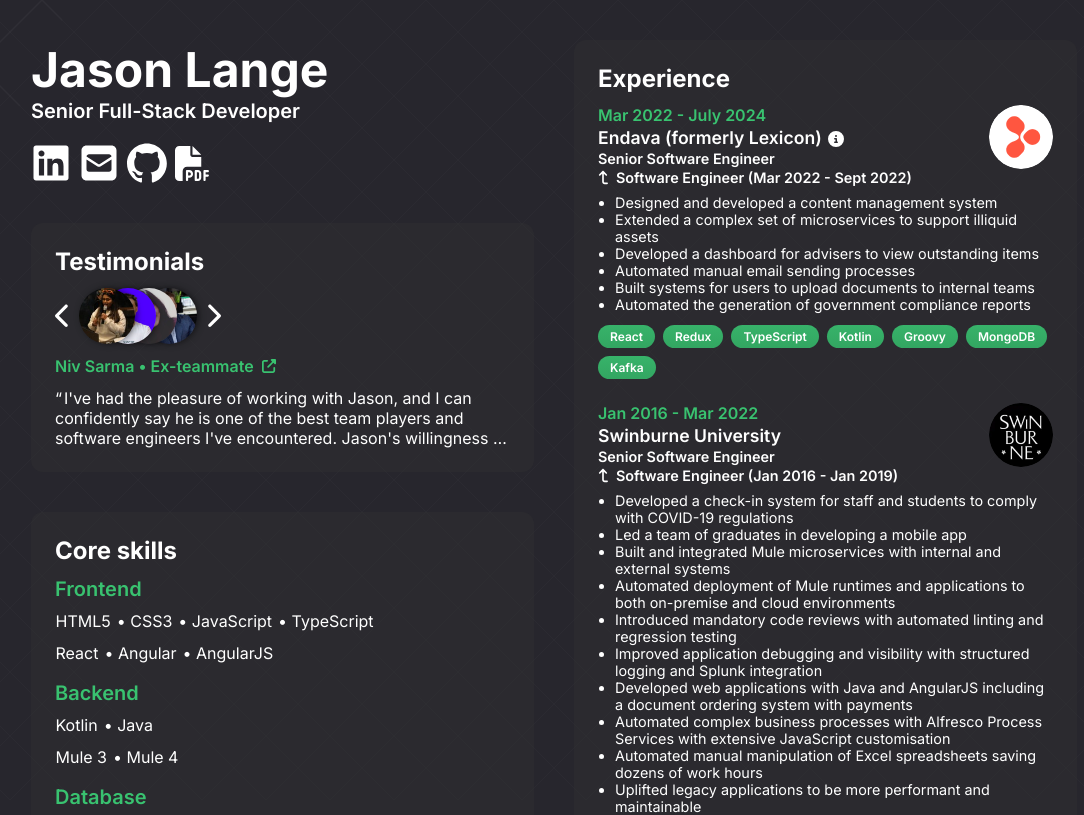
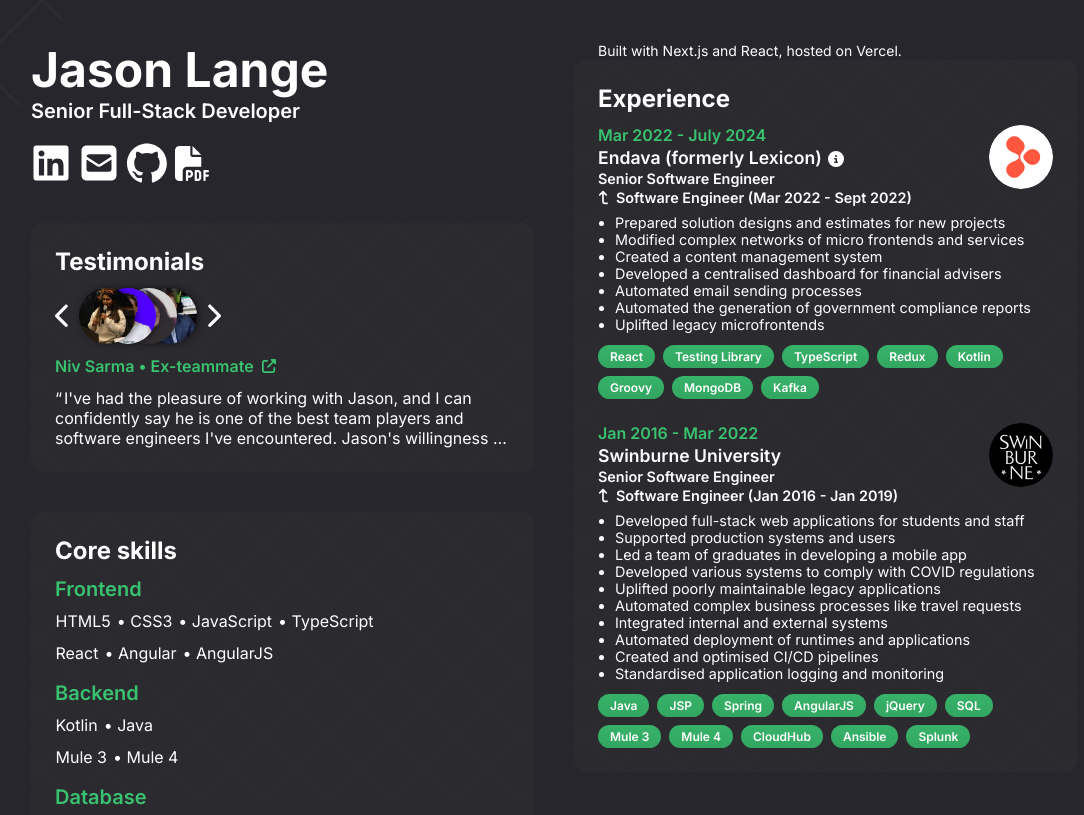
Before and after one commit to jason-d-f-lange/jasonlange.dev, a Next.js app: page / in a window 1280 px wide. Shown: the top 815 px of the page, without its empty margins (86-1170 px from the left). Built offline with nearby package versions, Linux system fonts and the light colour scheme.

Commit message:
Copy updates to page and resume

```diff
--- a/src/components/experience/experience-items.tsx
+++ b/src/components/experience/experience-items.tsx
@@ -37,26 +37,25 @@
       },
     ],
     dotPoints: [
-      'Designed and developed a content management system',
-      'Extended a complex set of microservices to support illiquid assets',
-      'Developed a dashboard for advisers to view outstanding items',
-      'Automated manual email sending processes',
-      'Built systems for users to upload documents to internal teams',
+      'Prepared solution designs and estimates for new projects',
+      'Modified complex networks of micro frontends and services',
+      'Created a content management system',
+      'Developed a centralised dashboard for financial advisers',
+      'Automated email sending processes',
       'Automated the generation of government compliance reports',
+      'Uplifted legacy microfrontends',
     ],
     skills: [
       'React',
+      'Testing Library',
+      'TypeScript',
       'Redux',
-      'TypeScript',
 
       'Kotlin',
       'Groovy',
 
       'MongoDB',
       'Kafka',
-
-      // 'Microservices',
-      // 'Microfrontends',
     ],
   },
   {
@@ -75,16 +74,16 @@
       },
     ],
     dotPoints: [
-      'Developed a check-in system for staff and students to comply with COVID-19 regulations',
+      'Developed full-stack web applications for students and staff',
+      'Supported production systems and users',
       'Led a team of graduates in developing a mobile app',
-      'Built and integrated Mule microservices with internal and external systems',
-      'Automated deployment of Mule runtimes and applications to both on-premise and cloud environments',
-      'Introduced mandatory code reviews with automated linting and regression testing',
-      'Improved application debugging and visibility with structured logging and Splunk integration',
-      'Developed web applications with Java and AngularJS including a document ordering system with payments',
-      'Automated complex business processes with Alfresco Process Services with extensive JavaScript customisation',
-      'Automated manual manipulation of Excel spreadsheets saving dozens of work hours',
-      'Uplifted legacy applications to be more performant and maintainable',
+      'Developed various systems to comply with COVID regulations',
+      'Uplifted poorly maintainable legacy applications',
+      'Automated complex business processes like travel requests',
+      'Integrated internal and external systems',
+      'Automated deployment of runtimes and applications',
+      'Created and optimised CI/CD pipelines',
+      'Standardised application logging and monitoring',
     ],
     skills: [
       'Java',
@@ -97,12 +96,10 @@
       'SQL',
       'Mule 3',
       'Mule 4',
+      'CloudHub',
 
-      // 'Jenkins',
-      // 'GitLab',
       'Ansible',
       'Splunk',
-      // 'Modo Campus',
     ],
   },
 ];
--- a/src/components/testimonials/testimonial-items.tsx
+++ b/src/components/testimonials/testimonial-items.tsx
@@ -21,7 +21,7 @@
     profileUrl: 'https://www.linkedin.com/in/jake-bayer/',
     relationship: 'Ex-team lead',
     quote:
-      "Jason is an absolute gun who has a wealth experience across a range of domains and languages. He is a team player and one of the most conscientious engineers I've ever had the pleasure of working with! Look forward to working with him again in any capacity in future roles!",
+      "Jason is an absolute gun who has a wealth of experience across a range of domains and languages. He is a team player and one of the most conscientious engineers I've ever had the pleasure of working with! Look forward to working with him again in any capacity in future roles!",
   },
   {
     avatar: 'rochelle_akmeemana.jpg',
```
Also changed, not shown: 2 other files (tests, documents, lock files or other folders).
